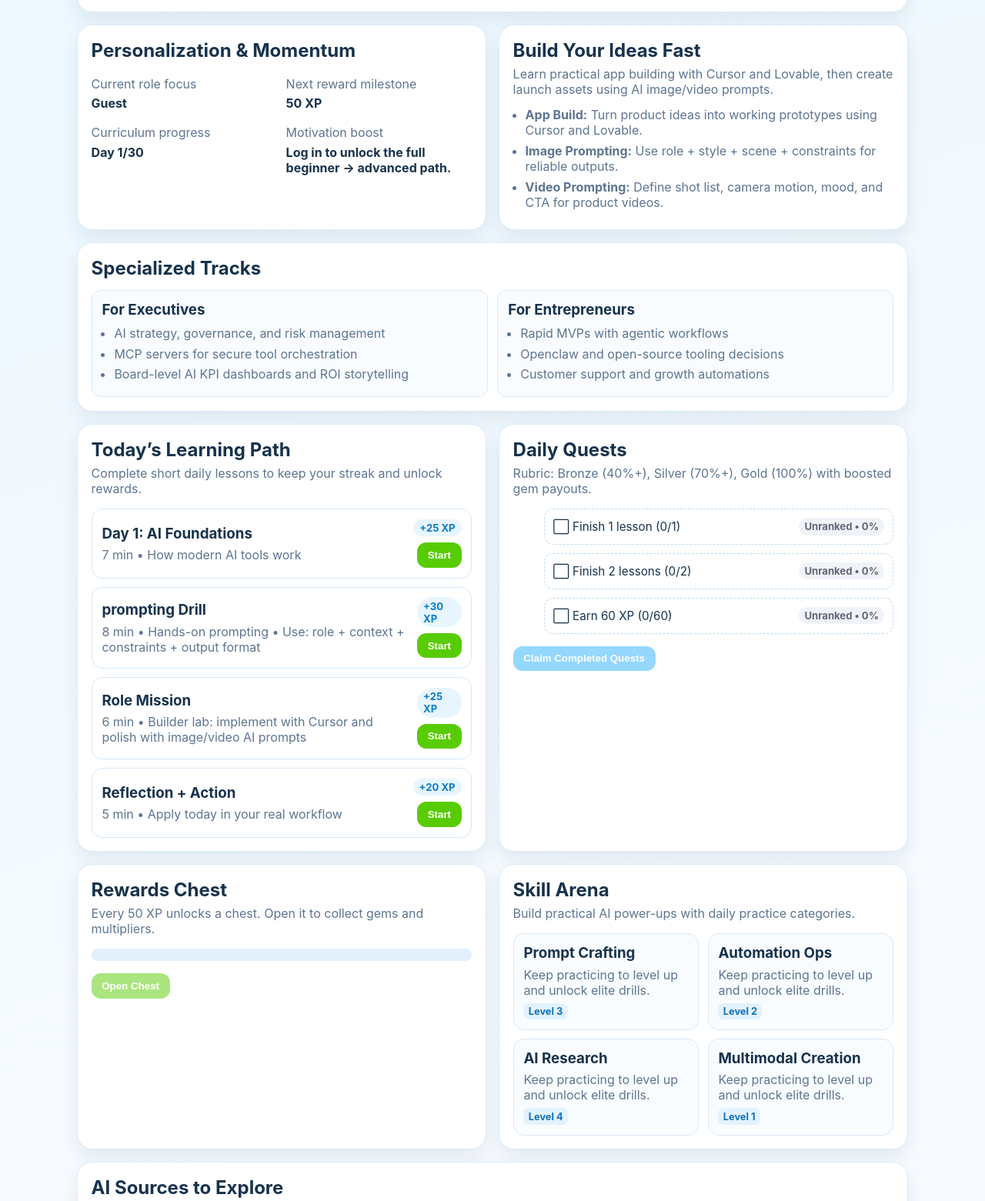
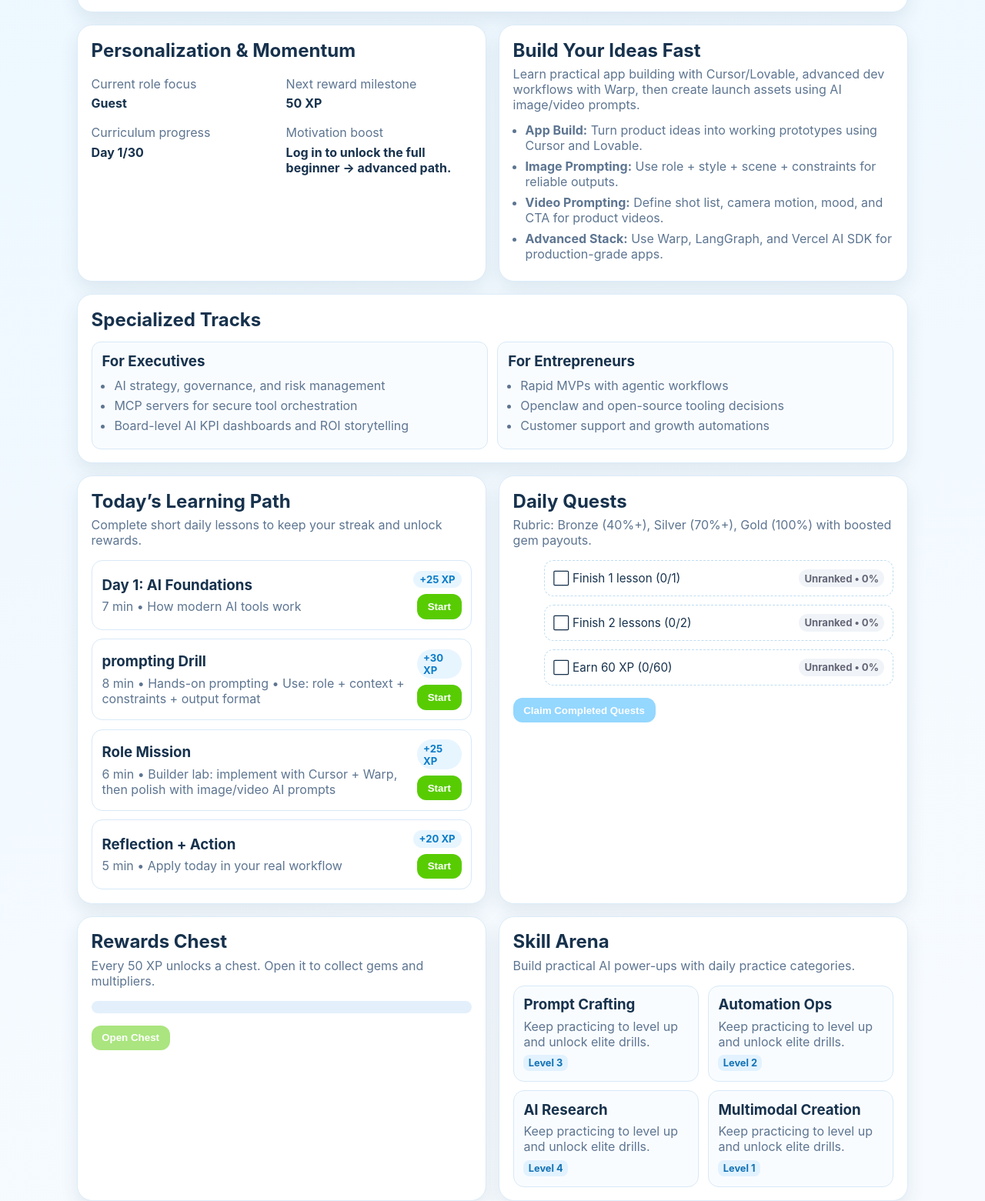
Before and after one commit to armandosanjh0-jpg/edtech, a plain HTML site: page index.html in a window 1280 px wide. Shown: the part 359-1920 px from the top of the page at 77% size. Drawn offline with Linux system fonts and the light colour scheme.

Commit message:
Add advanced AI stack lessons and Warp recommendations

```diff
--- a/app.js
+++ b/app.js
@@ -20,14 +20,14 @@ const curriculum = [
   { day: 17, level: 'Intermediate', theme: 'AI Image Prompts', core: 'Generate high-quality images with strong prompt structure', concept: 'image prompting' },
   { day: 18, level: 'Intermediate', theme: 'AI Video Prompts', core: 'Create product videos with cinematic prompt templates', concept: 'video prompting' },
   { day: 19, level: 'Intermediate', theme: 'Openclaw Build', core: 'Implementing a useful flow', concept: 'Openclaw project' },
-  { day: 20, level: 'Intermediate', theme: 'Team Adoption', core: 'Rollout and training', concept: 'change management' },
+  { day: 20, level: 'Intermediate', theme: 'WARP Terminal Workflows', core: 'Speed up dev loops with Warp + AI command planning', concept: 'WARP automation' },
   { day: 21, level: 'Advanced', theme: 'AI Architecture', core: 'System-level design', concept: 'LLMOps' },
   { day: 22, level: 'Advanced', theme: 'Evaluation', core: 'Automated eval suites', concept: 'benchmarking' },
   { day: 23, level: 'Advanced', theme: 'Safety and Policy', core: 'Guardrails and policy', concept: 'governance' },
   { day: 24, level: 'Advanced', theme: 'MCP Servers III', core: 'Production MCP patterns', concept: 'MCP scaling' },
-  { day: 25, level: 'Advanced', theme: 'Growth Systems', core: 'AI-driven growth loops', concept: 'experimentation' },
-  { day: 26, level: 'Advanced', theme: 'Executive Reporting', core: 'KPI narrative and ROI', concept: 'stakeholder alignment' },
-  { day: 27, level: 'Advanced', theme: 'Founder Execution', core: '0→1 AI product launch', concept: 'ship cycles' },
+  { day: 25, level: 'Advanced', theme: 'Advanced Agent Stack', core: 'Multi-agent orchestration with LangGraph and memory', concept: 'agent graph design' },
+  { day: 26, level: 'Advanced', theme: 'Realtime AI Apps', core: 'Build realtime copilots with streaming + eval loops', concept: 'realtime architecture' },
+  { day: 27, level: 'Advanced', theme: 'RAG at Scale', core: 'Hybrid retrieval and reranking for production apps', concept: 'scalable RAG' },
   { day: 28, level: 'Advanced', theme: 'Openclaw Advanced', core: 'Composable advanced flows', concept: 'Openclaw scaling' },
   { day: 29, level: 'Advanced', theme: 'Capstone Build', core: 'Build your AI operating system', concept: 'capstone' },
   { day: 30, level: 'Advanced', theme: 'Graduation Sprint', core: 'Final assessment + roadmap', concept: 'next 90 days' },
@@ -64,6 +64,9 @@ const sources = [
   { name: 'Lovable', type: 'AI product builder', url: 'https://lovable.dev/' },
   { name: 'Leonardo AI', type: 'AI image generation', url: 'https://leonardo.ai/' },
   { name: 'Runway', type: 'AI video generation', url: 'https://runwayml.com/' },
+  { name: 'Warp', type: 'AI terminal for developers', url: 'https://www.warp.dev/' },
+  { name: 'LangGraph', type: 'Advanced agent orchestration', url: 'https://langchain-ai.github.io/langgraph/' },
+  { name: 'Vercel AI SDK', type: 'Production-grade AI app stack', url: 'https://sdk.vercel.ai/' },
 ];
 
 const questConfig = [
@@ -108,9 +111,9 @@ function currentCurriculumDay() {
 function buildLessonsForDay(day, role) {
   const row = curriculum[day - 1];
   const roleTask = {
-    executive: 'Executive brief: risk + KPI impact',
+    executive: 'Executive brief: risk + KPI impact using advanced AI ops dashboards',
     entrepreneur: 'Founder sprint: ship a market-ready experiment with Cursor/Lovable',
-    builder: 'Builder lab: implement with Cursor and polish with image/video AI prompts',
+    builder: 'Builder lab: implement with Cursor + Warp, then polish with image/video AI prompts',
   };
 
   return [
--- a/index.html
+++ b/index.html
@@ -76,11 +76,12 @@
 
         <section class="card">
           <h2>Build Your Ideas Fast</h2>
-          <p class="muted">Learn practical app building with Cursor and Lovable, then create launch assets using AI image/video prompts.</p>
+          <p class="muted">Learn practical app building with Cursor/Lovable, advanced dev workflows with Warp, then create launch assets using AI image/video prompts.</p>
           <ul class="build-list">
             <li><strong>App Build:</strong> Turn product ideas into working prototypes using Cursor and Lovable.</li>
             <li><strong>Image Prompting:</strong> Use role + style + scene + constraints for reliable outputs.</li>
             <li><strong>Video Prompting:</strong> Define shot list, camera motion, mood, and CTA for product videos.</li>
+            <li><strong>Advanced Stack:</strong> Use Warp, LangGraph, and Vercel AI SDK for production-grade apps.</li>
           </ul>
         </section>
 
```
Also changed, not shown: 1 other file.
